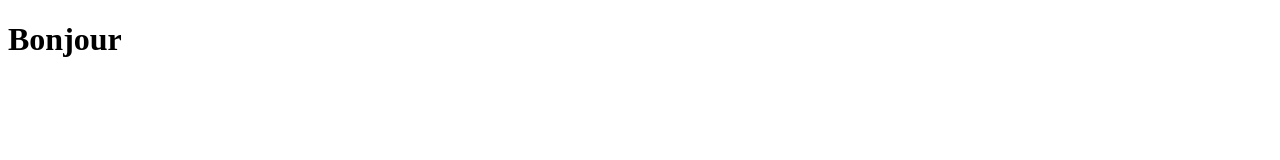
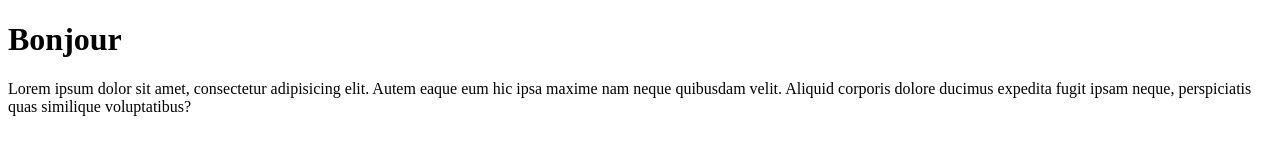
Before and after one commit to netvolutionfr/20201214-netlify, a plain HTML site: page index.html in a window 1280 px wide. Drawn offline with Linux system fonts and the light colour scheme.

Commit message:
Ajout d'un paragraphe

```diff
--- a/index.html
+++ b/index.html
@@ -9,5 +9,7 @@
 </head>
 <body>
 <h1>Bonjour</h1>
+<p>Lorem ipsum dolor sit amet, consectetur adipisicing elit. Autem eaque eum hic ipsa maxime nam neque quibusdam velit.
+    Aliquid corporis dolore ducimus expedita fugit ipsam neque, perspiciatis quas similique voluptatibus?</p>
 </body>
 </html>
```
